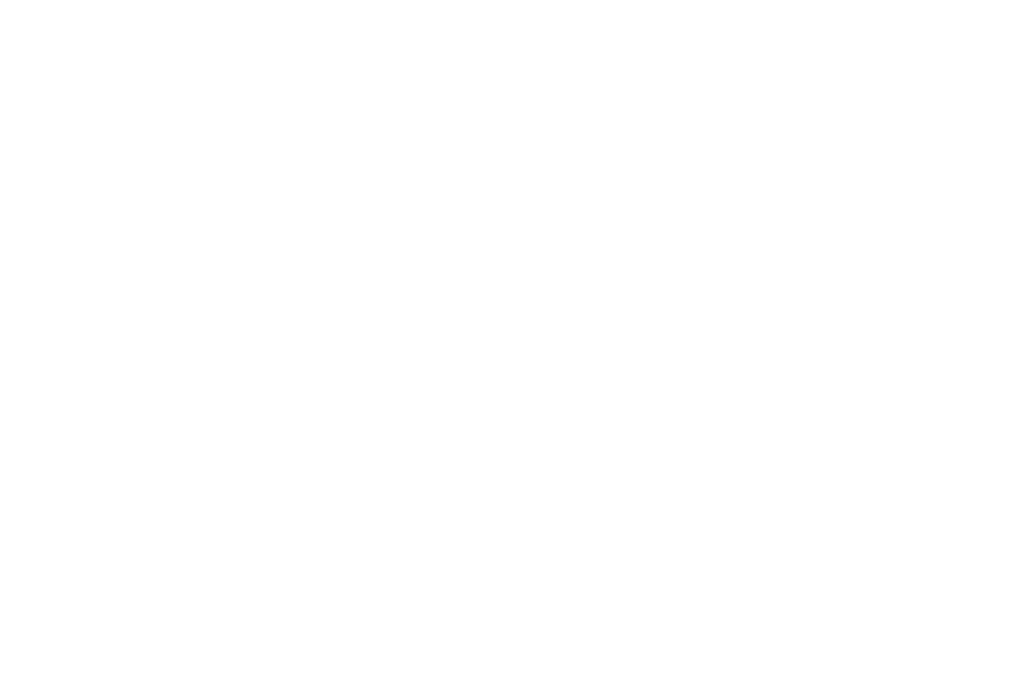
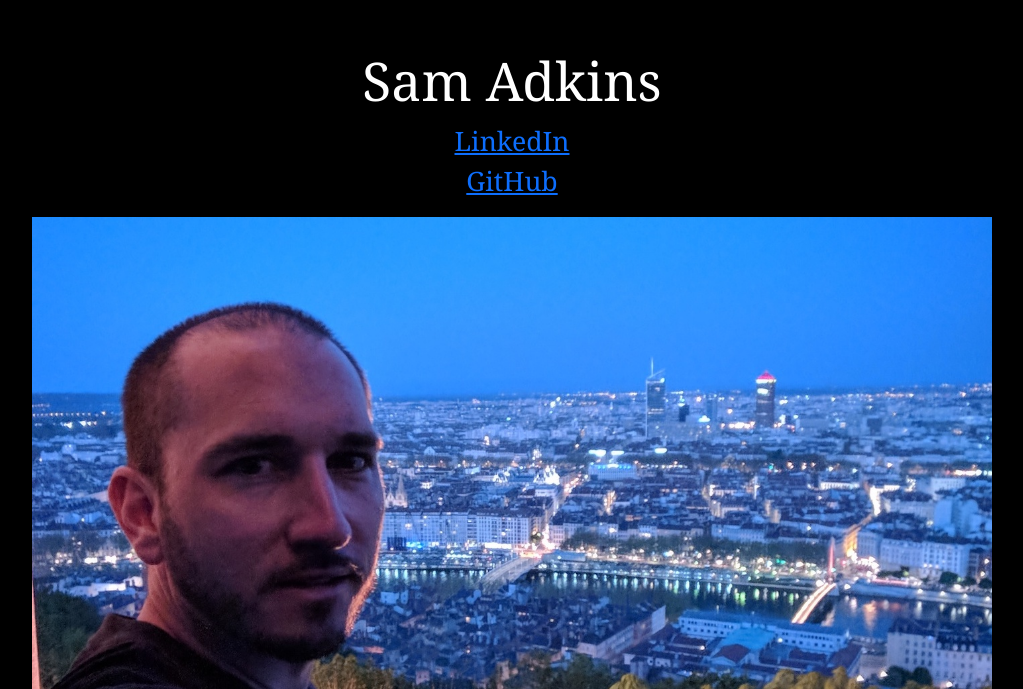
Before and after one commit to sjamesadkins/adkins-site, a React (Create React App) app: page / in a window 1280 px wide. Shown: the part 111-800 px from the top of the page, without its empty margins (128-1151 px from the left). Built offline with nearby package versions, Linux system fonts and the light colour scheme.

Commit message:
Added photos, black background, and Project component

```diff
--- a/src/App.css
+++ b/src/App.css
@@ -1,17 +1,14 @@
 .body {
-  margin: 0px;
-  padding: 0px;
-  background-color: black;
+  background: black;
+  margin-left: 10pc;
+  margin-right: 10pc;
+  margin-top: 10pc;
+  margin-bottom: 10pc;
 }
 
 .App {
   text-align: center;
-  font-family:Cambria, Cochin, Georgia, Times, 'Times New Roman', serif;
-  background-color: black;
-  display: flex;
-  flex-direction: column;
-  margin: 0px;
-  padding: 0px;
+  font-family: Cambria, Cochin, Georgia, Times, 'Times New Roman', serif;
 }
 
 h1, h2, h3, h4, h5, p {
--- a/src/App.js
+++ b/src/App.js
@@ -1,20 +1,21 @@
-import logo from './logo.svg';
 import './App.css';
 import Header from './Header.jsx'
+import Lyon from './Images/Lyon.jpg'
 
 function App() {
   return (
-    <body className='body'>
-
-      {/* <div className='App'>
-        <div className="App">
-          <Header></Header>
+    <>
+      <body className='body'>
+        <div className='App'>
+          <div className="App">
+            <Header></Header>
+            <img className="img-fluid" src={Lyon} alt="Lyon"></img>
 
 
-
+          </div>
         </div>
-      </div> */}
-    </body>
+      </body>
+    </>
   );
 }
 
--- a/src/Header.jsx
+++ b/src/Header.jsx
@@ -8,7 +8,7 @@
                 </h1>
                 <p style={{fontSize: "20pt"}}>
                     <a href='http://www.linkedin.com/in/adkins-mba'>LinkedIn</a><br></br>
-                    <a href='http://www.linkedin.com/in/adkins-mba'>GitHub</a><br></br>
+                    <a href='https://github.com/sjamesadkins'>GitHub</a><br></br>
                 </p>
             </div>
         </header>
--- a/src/index.css
+++ b/src/index.css
@@ -5,6 +5,7 @@
     sans-serif;
   -webkit-font-smoothing: antialiased;
   -moz-osx-font-smoothing: grayscale;
+  background: black;
 }
 
 code {
```
Also changed, not shown: src/Projects.jsx (added, +17 -0 lines), src/Images/Lyon.jpg (added).
